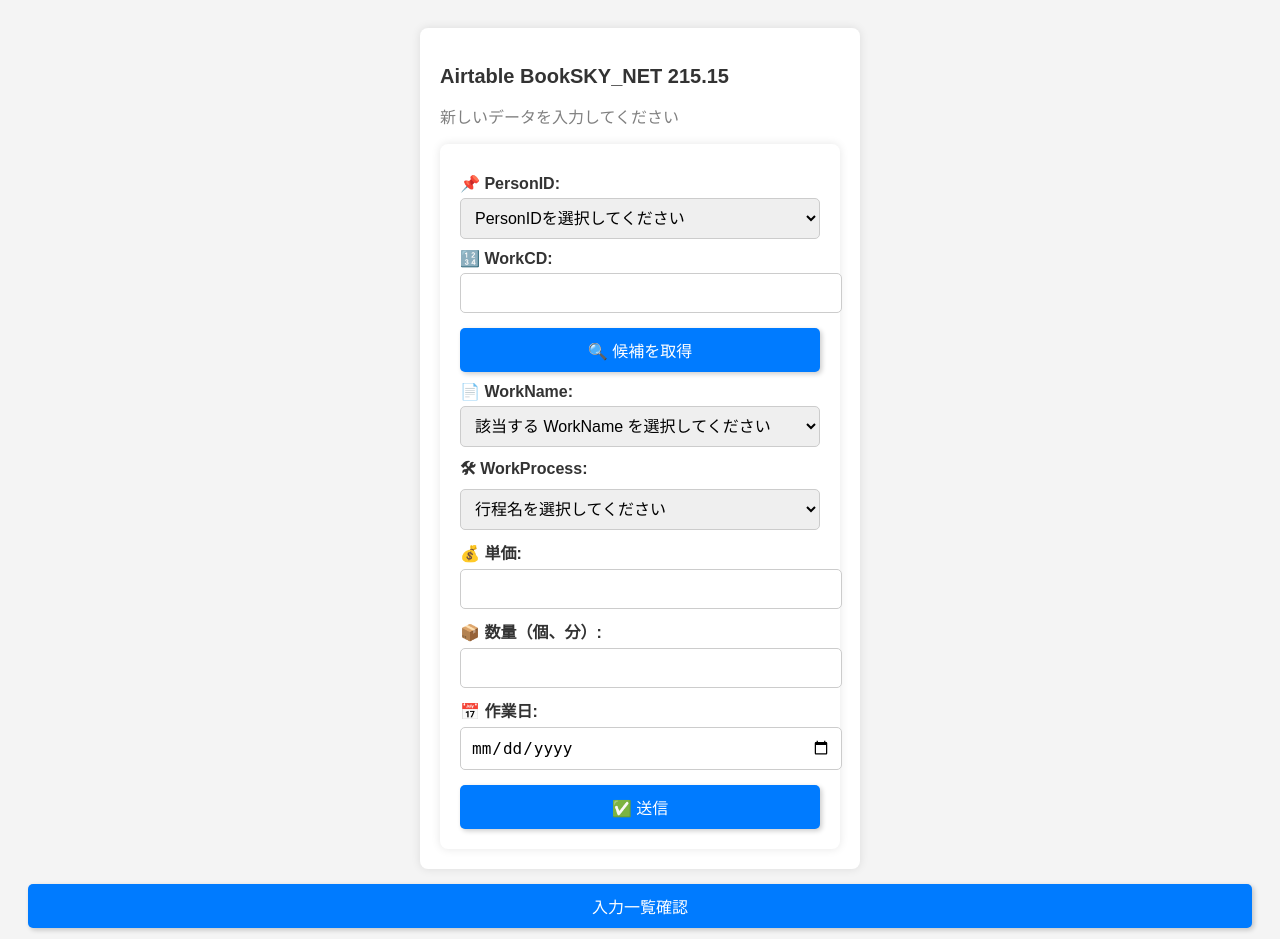
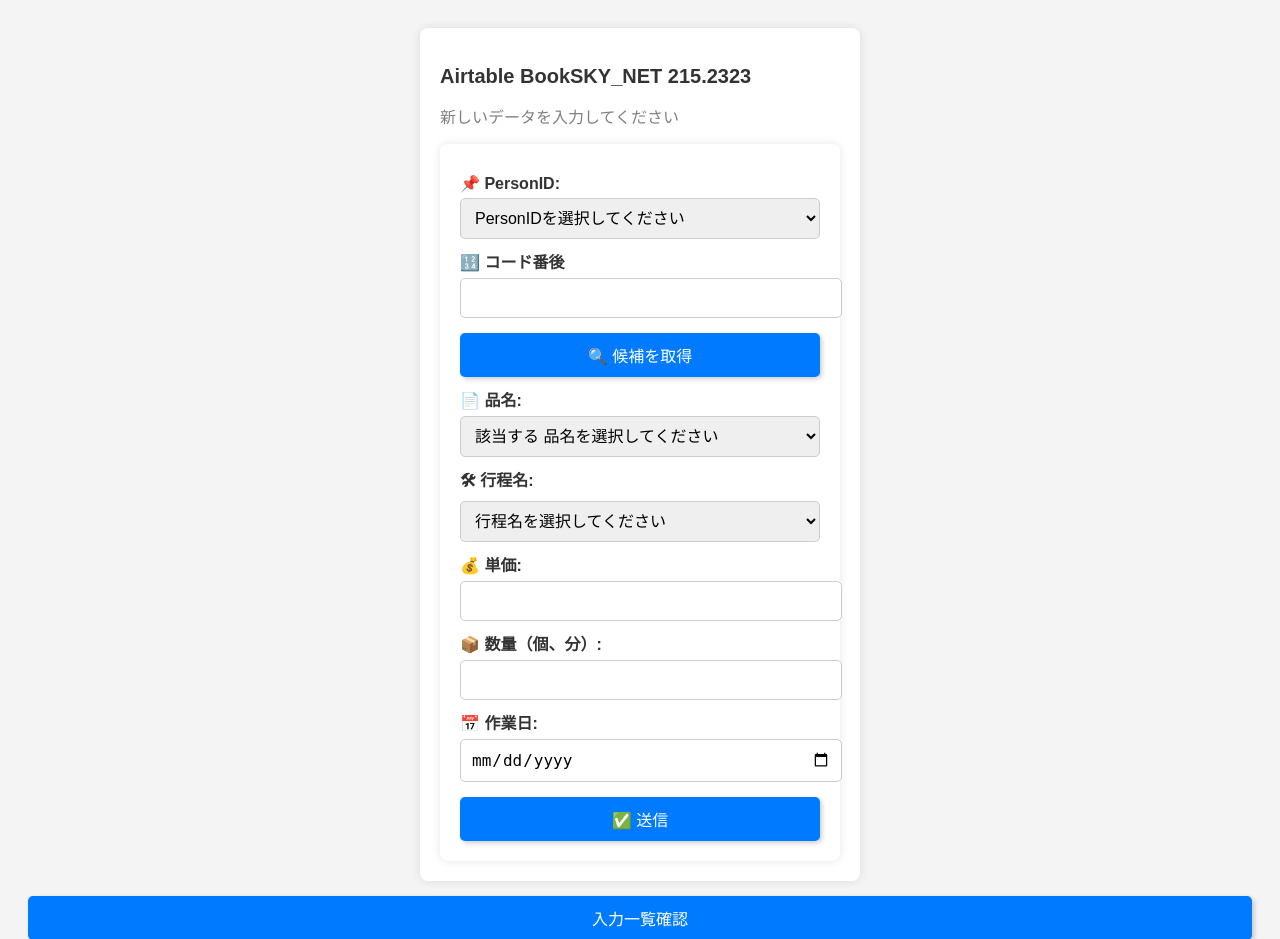
Before and after one commit to masanorimiyamoto-cloud/AirtableFlaskNew, a Flask app: page / in a window 1280 px wide. Shown: the top 939 px of the page. Run offline with Flask 3, Linux system fonts and the light colour scheme; data that the repository does not hold is empty.

Commit message:
css215.24

```diff
--- a/templates/index.html
+++ b/templates/index.html
@@ -66,7 +66,7 @@
 </head>
 <body>
   <div class="container">
-    <h2>Airtable BookSKY_NET 215.15</h2>
+    <h2>Airtable BookSKY_NET 215.2323</h2>
     {% with messages = get_flashed_messages(with_categories=true) %}
       {% if messages %}
         <div id="flash-message">
@@ -90,17 +90,17 @@
           {% endfor %}
       </select>
 
-      <label for="workcd">🔢 WorkCD:</label>
+      <label for="workcd">🔢 コード番後</label>
       <input type="text" id="workcd" name="workcd" required>
 
       <button type="button" id="fetchWorkNameButton">🔍 候補を取得</button>
 
-      <label for="workname">📄 WorkName:</label>
+      <label for="workname">📄 品名:</label>
       <select id="workname" name="workname" required>
-          <option value="">該当する WorkName を選択してください</option>
+          <option value="">該当する 品名を選択してください</option>
       </select>
 
-      <label for="workprocess">🛠 WorkProcess:</label>
+      <label for="workprocess">🛠 行程名:</label>
       <select id="workprocess" name="workprocess" required>
           <option value="">行程名を選択してください</option>
           {% for item in workprocess_list %}
@@ -163,7 +163,7 @@
             }
             const records = data.worknames;
             if (records.length === 0) {
-              alert("該当する WorkName が見つかりません");
+              alert("該当する 品名 が見つかりません");
               return;
             }
             fetchWorkNameButton.innerText = records.length + "件見つかりました。";
```
